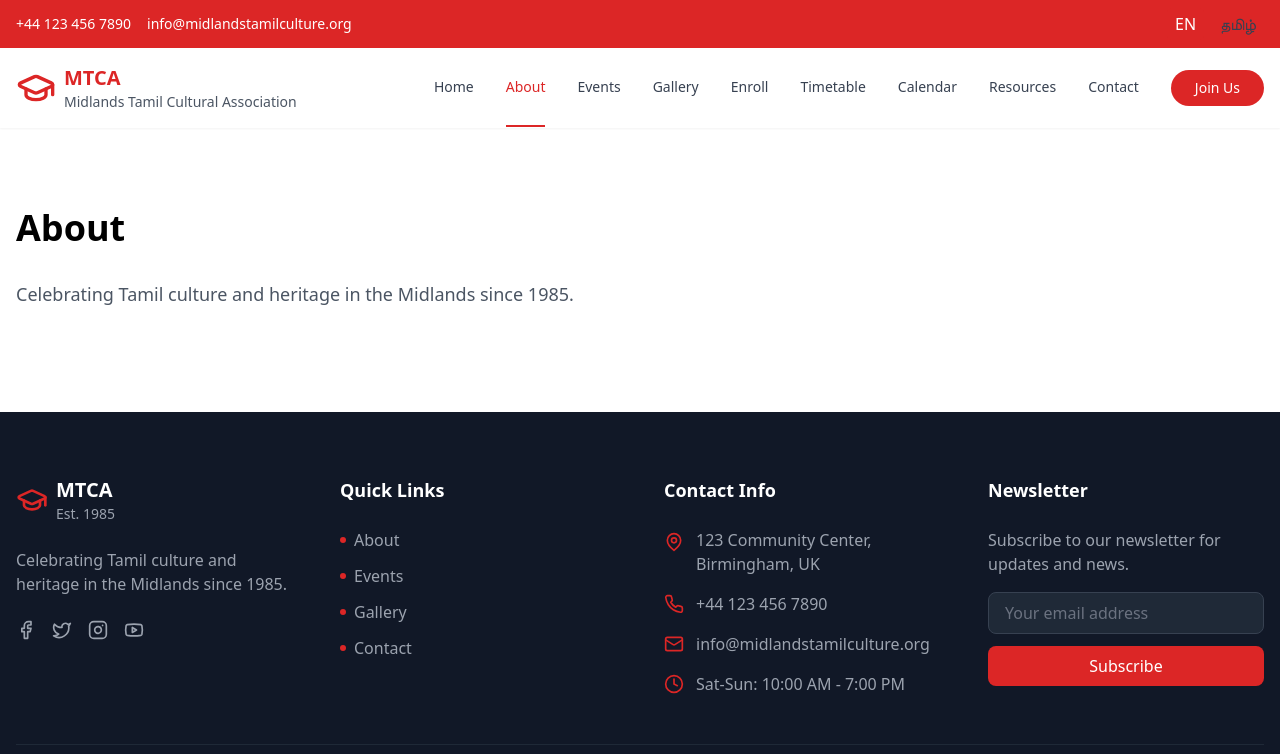
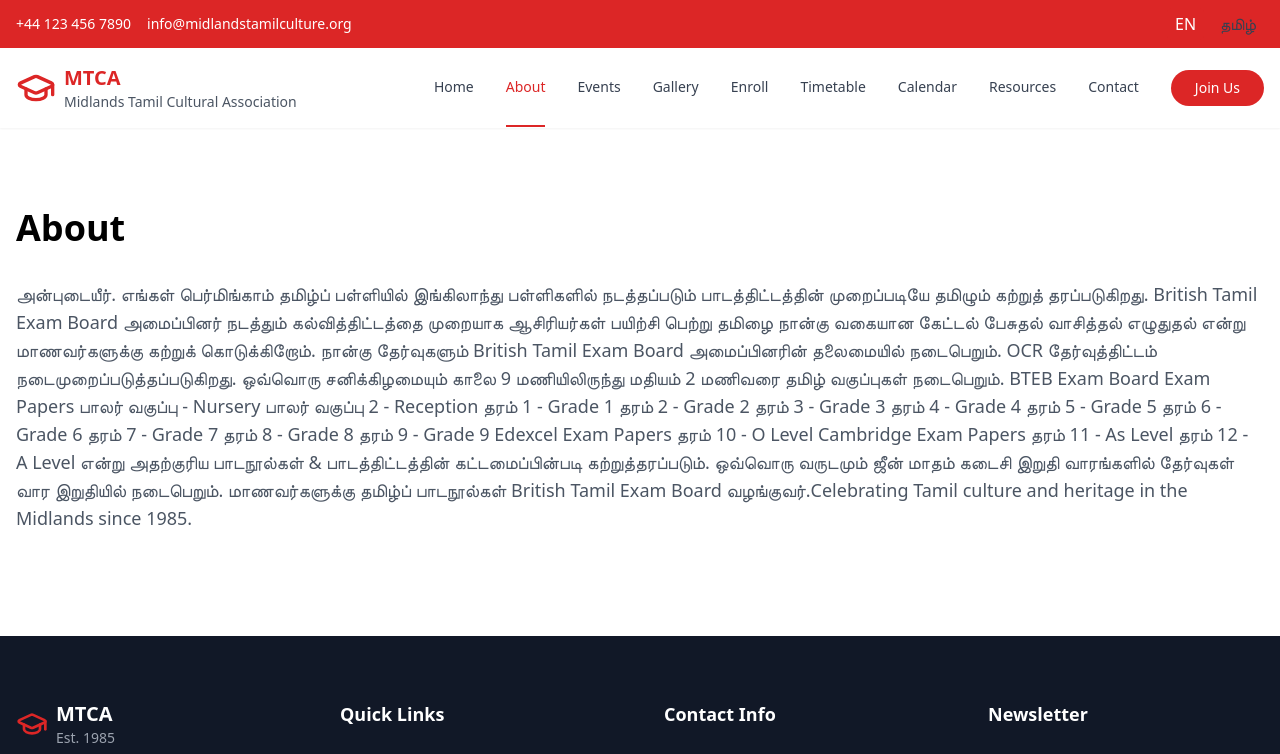
Before and after one commit to satishtamilan/mtca, a React (Vite) app: page /about in a window 1280 px wide. Shown: the top 754 px of the page. Built offline with nearby package versions, Linux system fonts and the light colour scheme.

Commit message:
Update About.tsx

```diff
--- a/src/pages/About.tsx
+++ b/src/pages/About.tsx
@@ -10,6 +10,55 @@ function About() {
         <h1 className="text-4xl font-bold mb-8">{t('nav.about')}</h1>
         <div className="prose max-w-none">
           <p className="text-lg text-gray-600 mb-6">
+அன்புடையீர்.
+
+எங்கள் பெர்மிங்காம் தமிழ்ப் பள்ளியில்  இங்கிலாந்து  பள்ளிகளில் நடத்தப்படும்   பாடத்திட்டத்தின் முறைப்படியே தமிழும் கற்றுத் தரப்படுகிறது.
+
+British Tamil Exam Board  அமைப்பினர் நடத்தும் கல்வித்திட்டத்தை முறையாக ஆசிரியர்கள் பயிற்சி பெற்று தமிழை நான்கு வகையான
+
+கேட்டல்
+பேசுதல்
+வாசித்தல்
+எழுதுதல்
+
+என்று மாணவர்களுக்கு
+கற்றுக் கொடுக்கிறோம்.
+
+நான்கு தேர்வுகளும்
+British Tamil Exam Board அமைப்பினரின் தலைமையில் நடைபெறும்.
+
+OCR தேர்வுத்திட்டம் நடைமுறைப்படுத்தப்படுகிறது.
+
+ஒவ்வொரு சனிக்கிழமையும் காலை 9 மணியிலிருந்து மதியம் 2 மணிவரை தமிழ் வகுப்புகள் நடைபெறும்.
+
+BTEB Exam Board Exam Papers
+
+பாலர் வகுப்பு - Nursery
+பாலர் வகுப்பு 2 - Reception
+தரம் 1 - Grade 1
+தரம் 2 -  Grade 2
+தரம் 3 -  Grade 3
+தரம் 4 - Grade 4
+தரம் 5 - Grade 5
+தரம் 6 - Grade 6
+தரம் 7 - Grade 7
+தரம் 8 - Grade 8
+தரம் 9 - Grade 9
+
+Edexcel Exam Papers
+தரம் 10 - O Level
+
+Cambridge Exam Papers
+
+தரம் 11 - As Level
+தரம் 12 - A Level
+
+என்று அதற்குரிய பாடநூல்கள் & பாடத்திட்டத்தின் கட்டமைப்பின்படி கற்றுத்தரப்படும்.
+
+ஒவ்வொரு வருடமும் ஜீன் மாதம் கடைசி  இறுதி வாரங்களில்  தேர்வுகள் வார இறுதியில் நடைபெறும்.
+
+மாணவர்களுக்கு தமிழ்ப் பாடநூல்கள்
+British Tamil Exam Board வழங்குவர்.
             {t('footer.about')}
           </p>
         </div>
```
